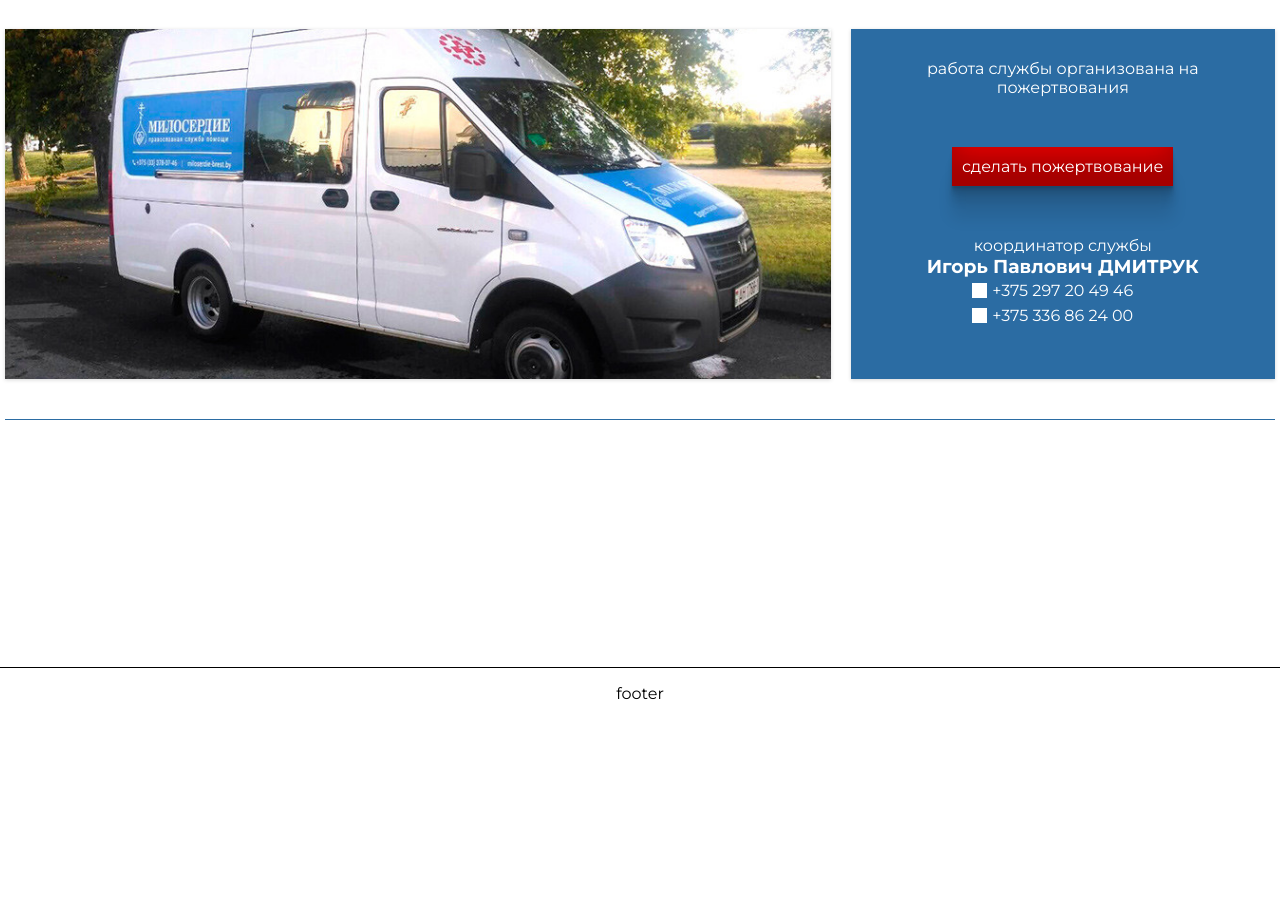
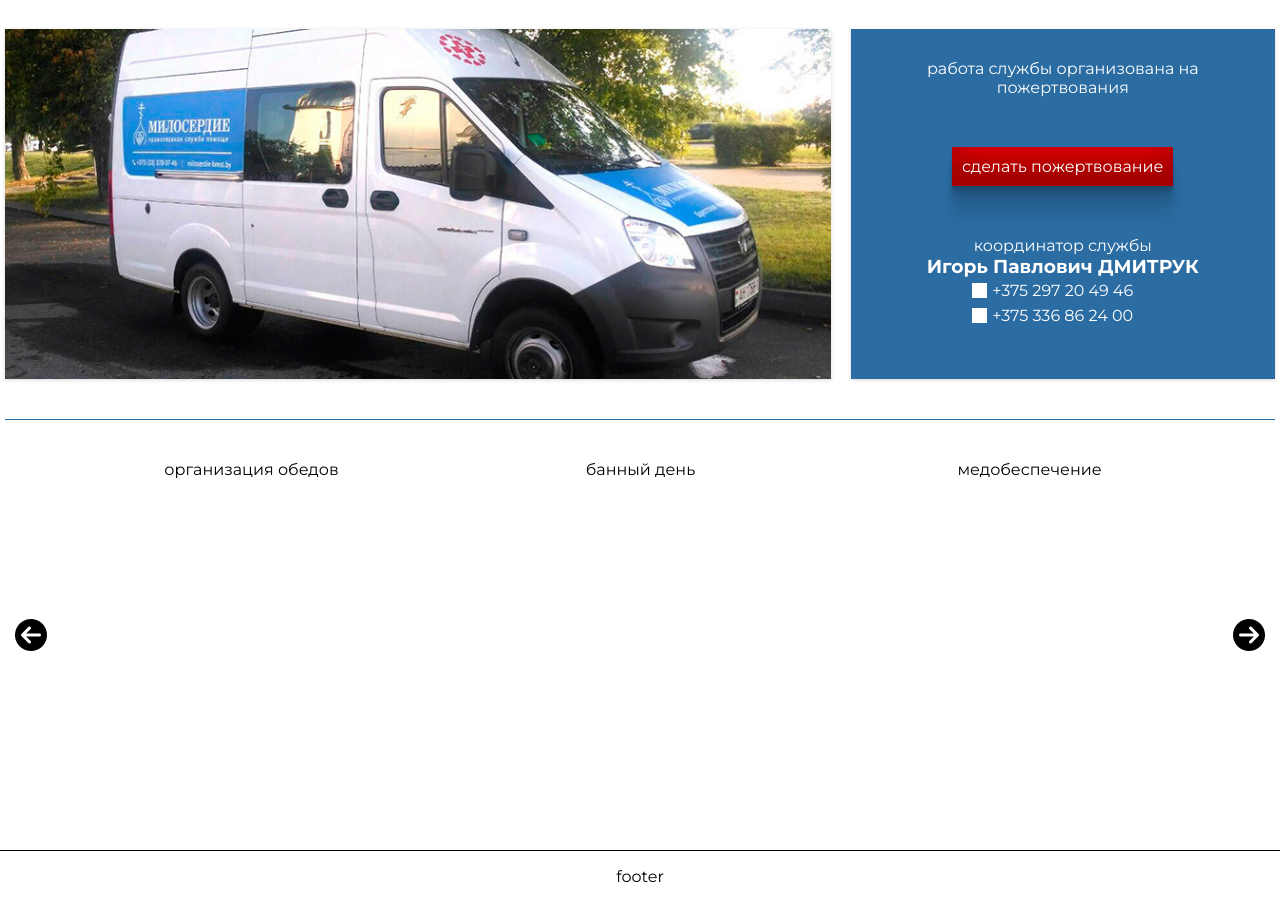
Before and after one commit to alexbrestby/miloserdiebrest, a website built with Vite: page index.html in a window 1280 px wide. Shown: the part 82-983 px from the top of the page. Before the commit the page ends 800 px from the top, so only its background shows below. Built offline with nearby package versions, Linux system fonts and the light colour scheme; files whose address does not match are found by name.

Commit message:
feat: add card-slider for main page

```diff
--- a/index.html
+++ b/index.html
@@ -5,6 +5,7 @@
   <meta charset="UTF-8" />
   <link rel="icon" type="image/svg+xml" href="/favicon.ico" />
   <link rel="stylesheet" href="assets/lib/slick/slick.css">
+  <link rel="stylesheet" href="https://cdnjs.cloudflare.com/ajax/libs/font-awesome/6.2.0/css/all.min.css">
   <meta name="viewport" content="width=device-width, initial-scale=1.0" />
   <title>Милосердие Брест</title>
 </head>
--- /dev/null
+++ b/src/js/main-cards.js
@@ -0,0 +1,20 @@
+const mainCards = document.createElement("div");
+mainCards.classList.add("main-cards");
+
+const mainCardsSlider = document.createElement("div");
+mainCardsSlider.classList.add("main-cards__slider", "cards-slider");
+
+const cardSliderNameArray = ["организация обедов", "банный день", "медобеспечение", "сбор одежды", "автобус милосердия", "восстановление документов"];
+
+
+for (let i = 0; i < 6; i++) {
+  let cardSliderItem = document.createElement("div");
+  cardSliderItem.classList.add("cards-slider__item");
+  cardSliderItem.innerHTML = `${cardSliderNameArray[i]}`
+  mainCardsSlider.appendChild(cardSliderItem);
+}
+
+mainCards.appendChild(mainCardsSlider);
+
+
+export { mainCards };
--- a/src/js/main.js
+++ b/src/js/main.js
@@ -1,3 +1,5 @@
+import { mainCards } from './main-cards'
+
 const main = document.createElement("div");
 main.classList.add("main");
 
@@ -66,5 +68,6 @@ mainTop.appendChild(mainTopSlider);
 mainTop.appendChild(mainTopContacts);
 
 main.appendChild(mainTop);
+main.appendChild(mainCards);
 
 export { main };
--- a/src/js/script.js
+++ b/src/js/script.js
@@ -21,4 +21,48 @@ $(document).ready(function () {
     fade: true,
     cssEase: 'linear',
   });
+
+  // $('.cards-slider').slick({
+  //   autoplay: false,
+  //   slidesToShow: 3,
+  //   arrows: true,
+  //   prevArrow: '<button class="slide-arrow prev-arrow"></button>',
+  //   nextArrow: '<button class="slide-arrow next-arrow"></button>'
+  // });
+
+  $('.cards-slider').slick({
+    dots: false,
+    arrows: true,
+    nextArrow: '<i class="fa-solid fa-circle-arrow-right fa-2x"></i>',
+    prevArrow: '<i class="fa-solid fa-circle-arrow-left fa-2x"></i>',
+    infinite: true,
+    speed: 300,
+    slidesToShow: 3,
+    slidesToScroll: 1,
+    responsive: [
+      {
+        breakpoint: 1024,
+        settings: {
+          slidesToShow: 3,
+          slidesToScroll: 3,
+          infinite: true,
+          arrows: true,
+          dots: false
+        }
+      },
+      {
+        breakpoint: 768,
+        settings: {
+          slidesToShow: 2,
+          slidesToScroll: 2,
+        }
+      },
+      {
+        breakpoint: 480,
+        settings: {
+          slidesToShow: 1,
+          slidesToScroll: 1
+        }
+      }]
+  });
 });
--- /dev/null
+++ b/src/style/_main-cards.sass
@@ -0,0 +1,24 @@
+.main-cards
+  display: flex
+  justify-content: center
+  margin-top: rem(40)
+  width: 100%
+
+.cards-slider
+  display: flex
+  justify-content: center
+  position: relative
+  align-items: center
+  width: 100%
+
+.slick-arrow
+  padding: rem(5)
+  &:hover
+    cursor: pointer
+
+.cards-slider__item
+  display: flex
+  justify-content: center
+  text-align: center
+  height: rem(350)
+  margin: 0 rem(10)
--- a/src/style/_main.sass
+++ b/src/style/_main.sass
@@ -1,6 +1,7 @@
 .main
   display: flex
-  justify-content: center
+  flex-direction: column
+  align-items: center
   flex: 1 1 auto
   // padding: rem(40) 20px 20px 20px
   padding: rem(40) rem(5)
@@ -31,9 +32,9 @@
 .slick-track
   min-width: 300px
   width: 100%
-
-.slick-arrow
-  display: none!important
+.slider
+  .slick-arrow
+    display: none!important
 
 .slider__item
   height: rem(350)
--- a/src/style/style.sass
+++ b/src/style/style.sass
@@ -3,6 +3,7 @@
 @import 'variables'
 @import 'header'
 @import 'main'
+@import 'main-cards'
 @import 'footer'
 
 *
```
Lines whose indentation alone changed are shown as unchanged.
